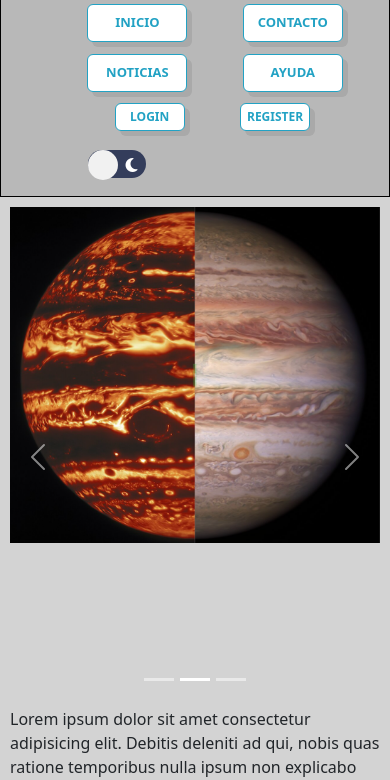
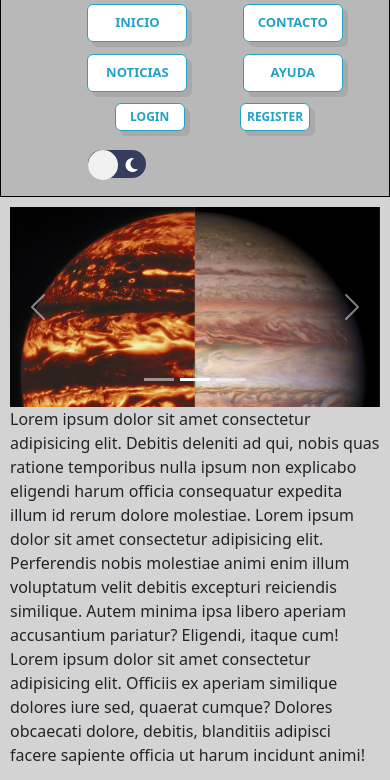
Before and after one commit to TomyBenitez/PruebaIndependiente, a plain HTML site: page index.html in a window 390 px wide. Shown: the part 43-823 px from the top of the page. Drawn offline with Linux system fonts and the light colour scheme.

Commit message:
CambiosSlideShowV2

```diff
--- a/css/celular.css
+++ b/css/celular.css
@@ -4,14 +4,21 @@
         width: 100%;
     }
 
+    /*Altura de pixeles para carousel o SlideShow*/
+    div.carousel-inner{height: 200px;}
+
+
+    /*Ajuste de contenido en modo oscuro*/
     body.dark #content{
         width: 100%;
     }
-
+    /*Ajuste del Aside*/
     aside{opacity: 0; visibility: hidden;}
 
     body.dark aside{opacity: 0; visibility: hidden;}
 
+
+    /*Ajuste de menú y botones*/
     nav{height: 200px;}
 
     li{
```
